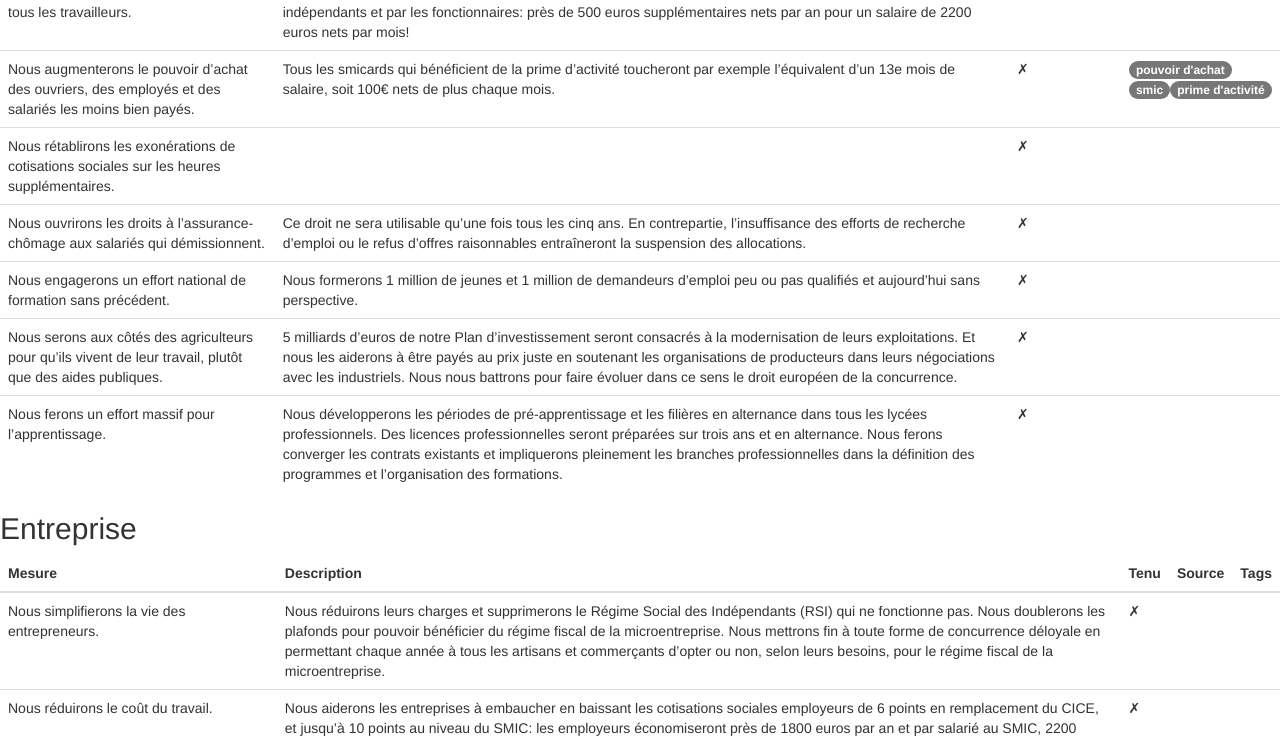
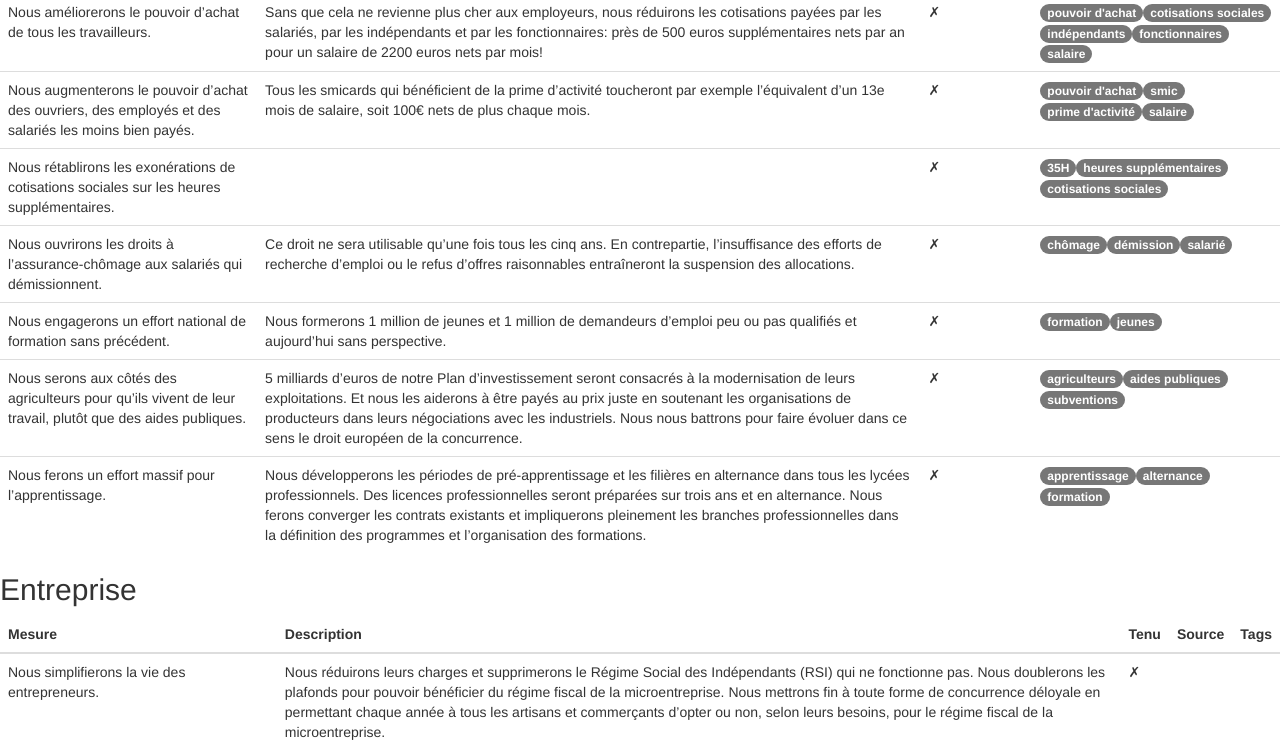
Before and after one commit to marc-bouvier-graveyard/programme-2017, a plain HTML site: page index.html in a window 1280 px wide. Shown: the part 217-958 px from the top of the page. Drawn offline with nearby package versions, Linux system fonts and the light colour scheme.

Commit message:
correction for

```diff
--- a/data_2017.js
+++ b/data_2017.js
@@ -9,7 +9,7 @@
                      "description": "Sans que cela ne revienne plus cher aux employeurs, nous réduirons les cotisations payées par les salariés, par les indépendants et par les fonctionnaires: près de 500 euros supplémentaires nets par an pour un salaire de 2200 euros nets par mois!",
                      "tenu": false,
                      "source_tenu": "",
-                     "tags": []
+                     "tags": ["pouvoir d'achat", "cotisations sociales", "indépendants", "fonctionnaires", "salaire"]
                  },
                  {
                      "anchor": "pouvoir-achat-pauvres",
@@ -17,7 +17,7 @@
                      "description": "Tous les smicards qui bénéficient de la prime d’activité toucheront par exemple l’équivalent d’un 13e mois de salaire, soit 100€ nets de plus chaque mois.",
                      "tenu": false,
                      "source_tenu": "",
-                     "tags": ["pouvoir d'achat", "smic", "prime d'activité"]
+                     "tags": ["pouvoir d'achat", "smic", "prime d'activité", "salaire"]
                  },
                  {
                      "anchor": "exonerations-cotisations-sociales",
@@ -25,7 +25,7 @@
                      "description": "",
                      "tenu": false,
                      "source_tenu": "",
-                     "tags": []
+                     "tags": ["35H", "heures supplémentaires", "cotisations sociales"]
                  },
                  {
                      "anchor": "chomage-si-demission",
@@ -33,7 +33,7 @@
                      "description": "Ce droit ne sera utilisable qu’une fois tous les cinq ans. En contrepartie, l’insuffisance des efforts de recherche d’emploi ou le refus d’offres raisonnables entraîneront la suspension des allocations.",
                      "tenu": false,
                      "source_tenu": "",
-                     "tags": []
+                     "tags": ["chômage", "démission", "salarié"]
                  },
                  {
                      "anchor": "formation",
@@ -41,7 +41,7 @@
                      "description": "Nous formerons 1 million de jeunes et 1 million de demandeurs d’emploi peu ou pas qualifiés et aujourd’hui sans perspective.",
                      "tenu": false,
                      "source_tenu": "",
-                     "tags": []
+                     "tags": ["formation", "jeunes"]
                  },
                  {
                      "anchor": "aide-agriculteurs",
@@ -49,7 +49,7 @@
                      "description": "5 milliards d’euros de notre Plan d’investissement seront consacrés à la modernisation de leurs exploitations. Et nous les aiderons à être payés au prix juste en soutenant les organisations de producteurs dans leurs négociations avec les industriels. Nous nous battrons pour faire évoluer dans ce sens le droit européen de la concurrence.",
                      "tenu": false,
                      "source_tenu": "",
-                     "tags": []
+                     "tags": ["agriculteurs", "aides publiques", "subventions"]
                  },
                  {
                      "anchor": "apprentissage",
@@ -57,7 +57,7 @@
                      "description": "Nous développerons les périodes de pré-apprentissage et les filières en alternance dans tous les lycées professionnels. Des licences professionnelles seront préparées sur trois ans et en alternance. Nous ferons converger les contrats existants et impliquerons pleinement les branches professionnelles dans la définition des programmes et l’organisation des formations.",
                      "tenu": false,
                      "source_tenu": "",
-                     "tags": []
+                     "tags": ["apprentissage", "alternance", "formation"]
                  }
              ]
          },
--- a/index.html
+++ b/index.html
@@ -63,17 +63,19 @@
             return table;
         }
 
-        function init(data) {
+        function init(data, taFilter) {
+            initAllTags(data);
             $("#content").children().remove();
-            $("#tags").children().remove();
+
+            var filteredData = filter(data, tagFilter);
 
             var thead = "<thead><tr>";
-            $.each(data.table, function() {
+            $.each(filteredData.table, function() {
                 thead += "<th>" + this + "</th>";
             });
             thead += "</tr></thead>";
             var tables = new Array();
-            $.each(data.data, function() {
+            $.each(filteredData.data, function() {
                 tables.push({
                     "title": this.titre,
                     "table": toTable(this.mesures, thead)
@@ -83,12 +85,16 @@
                 $("#content").append("<h2>" + this.title + "</h2>" + this.table);
             });
 
-            $.each(getAllTags(data), function() {
-                $("#tags").append("<span class='badge' onclick='toggleFilterTag(this); init(filter(data_2017, tagFilter))'>" + this + "</span>");
-            })
+
 
         }
 
+        function initAllTags(data) {
+            $("#tags").children().remove();
+            $.each(getAllTags(data_2017), function() {
+                $("#tags").append("<span class='badge' onclick='toggleFilterTag(this); init(filter(data_2017, tagFilter))'>" + this + "</span>");
+            })
+        }
 
         var tagFilter = {
             filterFunction: function(mesure, filterData) {
@@ -99,8 +105,8 @@
                 if (mesure.tags !== undefined) {
                     var tags = mesure.tags;
 
-                    for (tag in tags) {
-                        for (tag2 in filterData) {
+                    for (var tag of tags) {
+                        for (var tag2 of filterData) {
                             if (tag === tag2) {
                                 found = true;
                             }
@@ -123,14 +129,16 @@
             var filteredData2017 = JSON.parse(JSON.stringify(data))
 
             $.each(filteredData2017.data, function() {
-                this.mesures = this.mesures.filter((mesure) => tagFilter.filterFunction(mesure, tagFilter.filterData))
+                var newMesures = this.mesures.filter((mesure) => tagFilter.filterFunction(mesure, tagFilter.filterData));
+                this.mesures = newMesures;
 
             })
             return filteredData2017;
         }
 
         $(function() {
-            init(filter(data_2017, tagFilter));
+            init(data_2017, tagFilter);
+
         });
     </script>
 </body>
```
